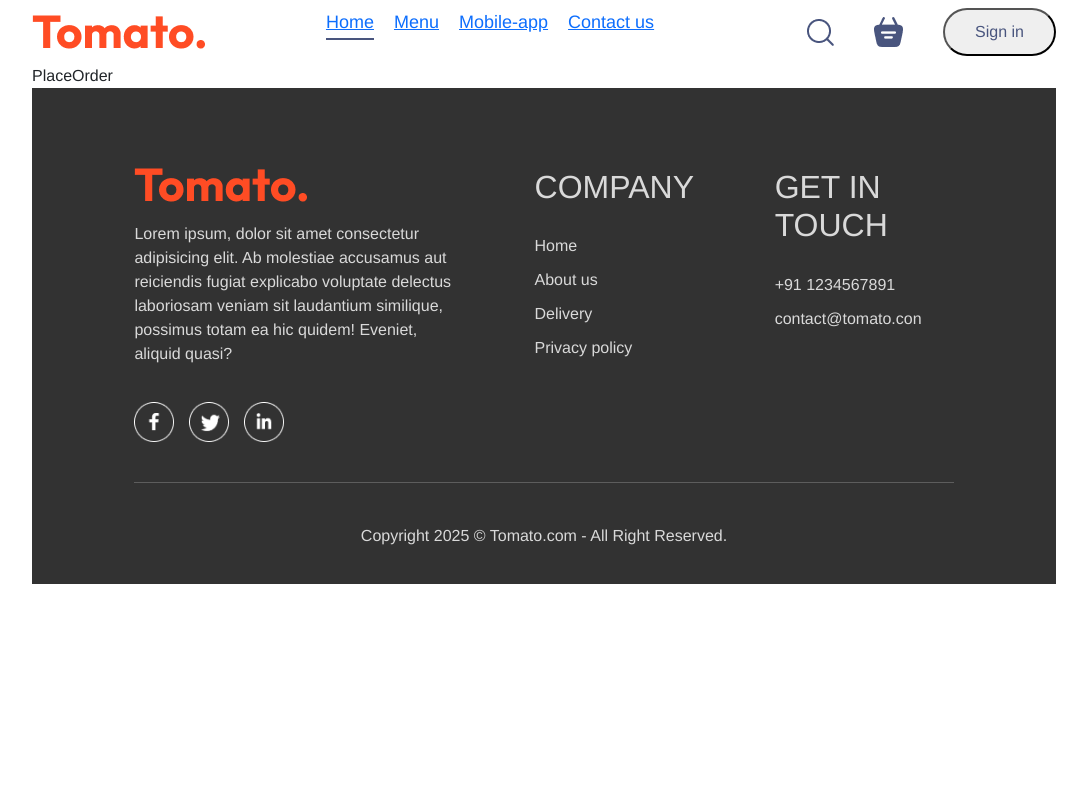
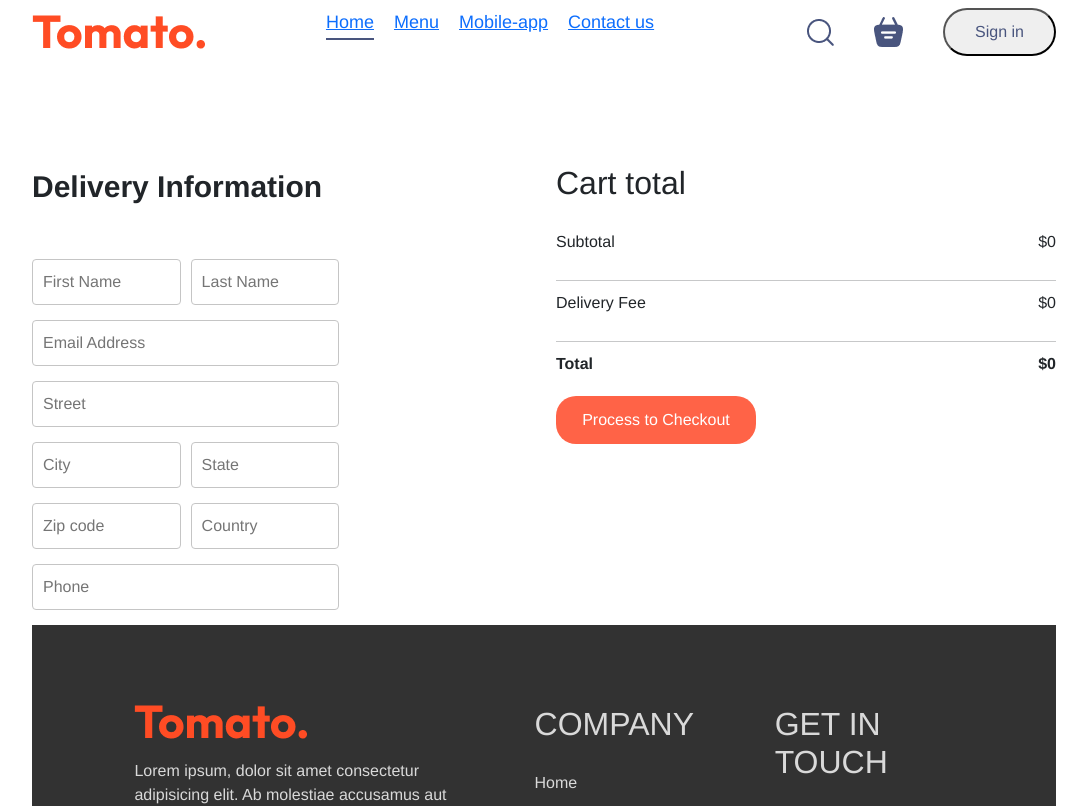
Before and after one commit to Arjun4243/React_Ecommerse_websiter, a React (Vite) app in the folder demo/: page /order in a window 1280 px wide. Shown: the top 806 px of the page, without its empty margins (96-1183 px from the left). Built offline with nearby package versions, Linux system fonts and the light colour scheme.

Commit message:
i reached the checkout process

```diff
--- a/demo/src/pages/cart/Cart.jsx
+++ b/demo/src/pages/cart/Cart.jsx
@@ -1,9 +1,12 @@
 import React, { useContext } from 'react'
 import { StoreContext } from "../../context/StoreContext"
 import "./Cart.css"
+import { useNavigate } from 'react-router-dom'
 const Cart = () => {
 
   const { cartItem, food_list, removeFromCart,getTotalCartAmount} = useContext(StoreContext)
+
+  const navigate = useNavigate()
 
   return (
     <div>
@@ -47,20 +50,20 @@
             <div>
               <div className="cart-total-detail">
                 <p>Subtotal</p>
-                <p>{getTotalCartAmount()}</p>
+                <p>${getTotalCartAmount()}</p>
               </div>
               <hr />
               <div className="cart-total-detail">
                 <p>Delivery Fee</p>
-                <p>{2}</p>
+                <p>${getTotalCartAmount()===0?0:2}</p>
               </div>
               <hr />
               <div className="cart-total-detail">
                 <b>Total</b>
-                <b>{getTotalCartAmount()+2}</b>
+                <b>${getTotalCartAmount()===0?0:getTotalCartAmount()+2}</b>
               </div>
             </div>
-            <button>Process to Checkout</button>
+            <button onClick={()=>navigate("/order")}>Process to Checkout</button>
           </div>
           <div className="cart-promocode">
             <div>
--- a/demo/src/pages/placeOrder/PlaceOrder.css
+++ b/demo/src/pages/placeOrder/PlaceOrder.css
@@ -0,0 +1,41 @@
+.place-order{
+    display: flex;
+    align-items: start;
+    justify-content: space-between;
+    gap:50px;
+    margin-top:100px;
+}
+
+.place-order-left{
+    width: 100%;
+    max-width: max(30%, 300px);
+}
+
+.place-order-left .title{
+    font-size: 30px;
+    font-weight: 600;
+    margin-bottom: 50px;
+}
+
+.place-order-left input{
+    margin-bottom: 15px;
+    width: 100%;
+    padding: 10px;
+    border: 1px solid #c5c5c5;
+    border-radius: 4px;
+    outline-color:tomato;
+}
+
+.place-order-left .multi-fields{
+    display: flex;
+    gap:10px;
+}
+
+.place-order-right{
+    width: 100%;
+    max-width: max(40%,500px);
+}
+
+.place-order .cart-total button{
+
+}
--- a/demo/src/pages/placeOrder/PlaceOrder.jsx
+++ b/demo/src/pages/placeOrder/PlaceOrder.jsx
@@ -1,9 +1,63 @@
-import React from 'react'
+import React, { useContext } from 'react'
 import "./PlaceOrder.css"
+import { StoreContext } from '../../context/StoreContext'
 
 const PlaceOrder = () => {
+
+const {getTotalCartAmount} = useContext(StoreContext)
   return (
-    <div>PlaceOrder</div>
+    <form action="" className='place-order'>
+
+      <div className="place-order-left">
+        <p className="title">Delivery Information</p>
+
+        <div className="multi-fields">
+          <input type="text" placeholder='First Name' />
+          <input type="text" placeholder='Last Name' />
+        </div>
+
+        <input type="text" placeholder='Email Address' />
+        <input type="text" placeholder='Street' />
+
+        <div className="multi-fields">
+          <input type="text" placeholder='City' />
+          <input type="text" placeholder='State' />
+        </div>
+
+          <div className="multi-fields">
+          <input type="text" placeholder='Zip code ' />
+          <input type="text" placeholder='Country' />
+        </div>
+        <input type="text" placeholder='Phone' />
+
+      </div>
+
+      <div className="place-order-right">
+
+                   <div className="cart-total">
+            <h2>Cart total</h2>
+            <div>
+              <div className="cart-total-detail">
+                <p>Subtotal</p>
+                <p>${getTotalCartAmount()}</p>
+              </div>
+              <hr />
+              <div className="cart-total-detail">
+                <p>Delivery Fee</p>
+                <p>${getTotalCartAmount()===0?0:2}</p>
+              </div>
+              <hr />
+              <div className="cart-total-detail">
+                <b>Total</b>
+                <b>${getTotalCartAmount()===0?0:getTotalCartAmount()+2}</b>
+              </div>
+            </div>
+            <button onClick={()=>navigate("/order")}>Process to Checkout</button>
+          </div>
+
+      </div>
+
+    </form>
   )
 }
 
```
